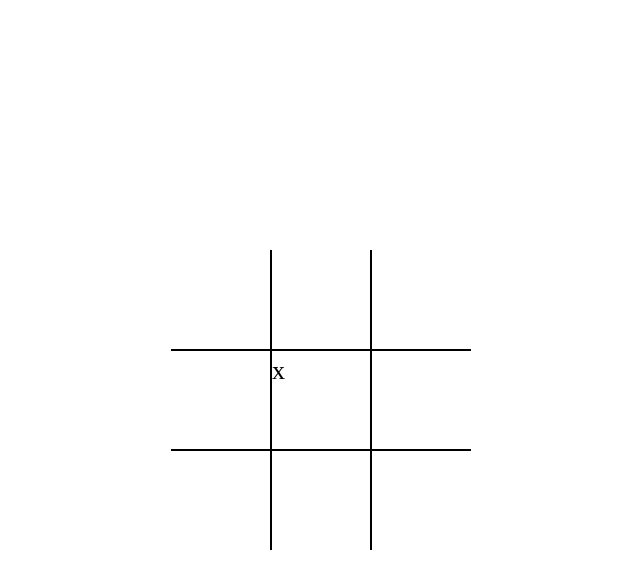
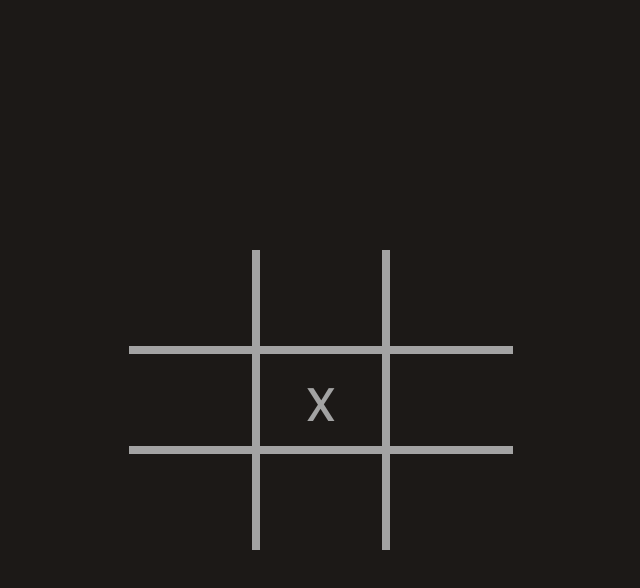
Before and after one commit to mbthales/jogo-da-velha, a website built with Vite: page index.html in a window 1280 px wide. Both pictures are taken after a click on the element 640 px from the left and 400 px from the top of the page. Shown: the whole page, without its empty margins (319-959 px from the left). Built offline with nearby package versions, Linux system fonts and the light colour scheme.

Commit message:
Add tailwind and changed a thing in main.ts for a better styling

```diff
--- a/index.html
+++ b/index.html
@@ -6,34 +6,89 @@
 		<title>Tic Tac Toe</title>
 		<link rel="stylesheet" href="src/style.css" />
 	</head>
-	<body>
-		<main>
-			<div class="table" data-js="board">
-				<div class="row">
-					<div class="square" data-js="board-box board-box-0"></div>
-					<div class="square" data-js="board-box board-box-1"></div>
-					<div class="square" data-js="board-box board-box-2"></div>
+	<body
+		class="flex h-screen w-screen items-center justify-center bg-stone-900"
+	>
+		<main class="h-2/4 w-full">
+			<div
+				class="mx-auto flex h-full w-11/12 max-w-sm flex-col justify-center"
+				data-js="board"
+			>
+				<div class="flex h-[25%] w-full">
+					<div
+						class="flex h-full w-full items-center justify-center border-4 border-l-0 border-t-0 border-neutral-400 font-['Poppins'] text-6xl text-neutral-400 hover:cursor-pointer"
+						data-js="board-box board-box-0"
+					>
+						<p></p>
+					</div>
+					<div
+						class="flex w-full items-center justify-center border-4 border-t-0 border-neutral-400 text-center font-['Poppins'] text-6xl leading-[180%] text-neutral-400 hover:cursor-pointer"
+						data-js="board-box board-box-1"
+					>
+						<p></p>
+					</div>
+					<div
+						class="flex w-full items-center justify-center border-4 border-r-0 border-t-0 border-neutral-400 text-center font-['Poppins'] text-6xl leading-[180%] text-neutral-400 hover:cursor-pointer"
+						data-js="board-box board-box-2"
+					>
+						<p></p>
+					</div>
 				</div>
-				<div class="row">
-					<div class="square" data-js="board-box board-box-3"></div>
-					<div class="square" data-js="board-box board-box-4"></div>
-					<div class="square" data-js="board-box board-box-5"></div>
+				<div class="flex h-[25%] w-full">
+					<div
+						class="flex w-full items-center justify-center border-4 border-l-0 border-neutral-400 text-center font-['Poppins'] text-6xl leading-[180%] text-neutral-400 hover:cursor-pointer"
+						data-js="board-box board-box-3"
+					>
+						<p></p>
+					</div>
+					<div
+						class="flex w-full items-center justify-center border-4 border-neutral-400 text-center font-['Poppins'] text-6xl leading-[180%] text-neutral-400 hover:cursor-pointer"
+						data-js="board-box board-box-4"
+					>
+						<p></p>
+					</div>
+					<div
+						class="flex w-full items-center justify-center border-4 border-r-0 border-neutral-400 text-center font-['Poppins'] text-6xl leading-[180%] text-neutral-400 hover:cursor-pointer"
+						data-js="board-box board-box-5"
+					>
+						<p></p>
+					</div>
 				</div>
-				<div class="row">
-					<div class="square" data-js="board-box board-box-6"></div>
-					<div class="square" data-js="board-box board-box-7"></div>
-					<div class="square" data-js="board-box board-box-8"></div>
+				<div class="flex h-[25%] w-full">
+					<div
+						class="flex w-full items-center justify-center border-4 border-b-0 border-l-0 border-neutral-400 text-center font-['Poppins'] text-6xl leading-[180%] text-neutral-400 hover:cursor-pointer"
+						data-js="board-box board-box-6"
+					>
+						<p></p>
+					</div>
+					<div
+						class="flex w-full items-center justify-center border-4 border-b-0 border-neutral-400 text-center font-['Poppins'] text-6xl leading-[180%] text-neutral-400 hover:cursor-pointer"
+						data-js="board-box board-box-7"
+					>
+						<p></p>
+					</div>
+					<div
+						class="flex w-full items-center justify-center border-4 border-b-0 border-r-0 border-neutral-400 text-center font-['Poppins'] text-6xl leading-[180%] text-neutral-400 hover:cursor-pointer"
+						data-js="board-box board-box-8"
+					>
+						<p></p>
+					</div>
 				</div>
 			</div>
-			<div class="container-end-match" data-js="end-game">
-				<p class="result" data-js="result"></p>
+			<div
+				class="absolute top-0 hidden h-full w-full flex-col items-center justify-center bg-stone-900 opacity-90"
+				data-js="end-game"
+			>
+				<p
+					class="result mb-8 text-center font-['Poppins'] text-6xl text-neutral-400"
+					data-js="result"
+				></p>
 				<button
-					class="btn"
+					class="rounded border-4 border-neutral-400 px-6 py-2 font-['Poppins'] text-xl text-neutral-400"
 					type="button"
-					id="btn-restart-game"
 					data-js="reset"
 				>
-					Restart
+					restart
 				</button>
 			</div>
 		</main>
--- a/package.json
+++ b/package.json
@@ -11,7 +11,12 @@
 	"devDependencies": {
 		"@typescript-eslint/eslint-plugin": "^5.60.0",
 		"@typescript-eslint/parser": "^5.60.0",
+		"autoprefixer": "^10.4.14",
 		"eslint": "^8.43.0",
+		"postcss": "^8.4.24",
+		"prettier": "^2.8.8",
+		"prettier-plugin-tailwindcss": "^0.3.0",
+		"tailwindcss": "^3.3.2",
 		"typescript": "^5.0.2",
 		"vite": "^4.3.9"
 	}
--- /dev/null
+++ b/postcss.config.js
@@ -0,0 +1,6 @@
+export default {
+	plugins: {
+		tailwindcss: {},
+		autoprefixer: {},
+	},
+}
--- a/src/main.ts
+++ b/src/main.ts
@@ -19,7 +19,8 @@ function createGame() {
 				target.getAttribute('data-js')?.split(' ')[1].split('-')[2]
 			)
 
-			target.innerHTML = player
+			const boxTextEl = <HTMLElement>target.childNodes[1]
+			boxTextEl.innerHTML = player
 			board[boxPosition] = player
 
 			checkWinner()
--- a/src/style.css
+++ b/src/style.css
@@ -1,114 +1,5 @@
-* {
-  box-sizing: border-box;
-  line-height: 1.5;
-  margin: 0;
-  padding: 0;
-}
+@import url('https://fonts.googleapis.com/css2?family=Poppins&display=swap');
 
-html {
-  font-size: 20px;
-}
-
-html,
-body,
-main {
-  height: 100%;
-  width: 100%;
-}
-
-main {
-  align-items: center;
-  display: flex;
-  justify-content: center;
-}
-
-.row {
-  display: flex;
-}
-
-.square {
-  border: 1px solid black;
-  font-size: 1.3rem;
-  height: 100px;
-  width: 100px;
-}
-
-.row:nth-of-type(1) .square:nth-of-type(1) {
-  border-left: 0;
-  border-top: 0;
-}
-
-.row:nth-of-type(1) .square:nth-of-type(2) {
-  border-top: 0;
-}
-
-.row:nth-of-type(1) .square:nth-of-type(3) {
-  border-right: 0;
-  border-top: 0;
-}
-
-.row:nth-of-type(2) .square:nth-of-type(1) {
-  border-left: 0;
-}
-
-.row:nth-of-type(2) .square:nth-of-type(3) {
-  border-right: 0;
-}
-
-.row:nth-of-type(3) .square:nth-of-type(1) {
-  border-bottom: 0;
-  border-left: 0;
-}
-
-.row:nth-of-type(3) .square:nth-of-type(2) {
-  border-bottom: 0;
-}
-
-.row:nth-of-type(3) .square:nth-of-type(3) {
-  border-bottom: 0;
-  border-right: 0;
-}
-
-.circle,
-.x {
-  text-align: center;
-  line-height: 100px;
-}
-
-.circle::before {
-  content: "O";
-}
-
-.x::before {
-  content: "X";
-}
-
-.container-end-match {
-  background-color: #00000077;
-  color: #fff;
-  display: none;
-  font-size: 3rem;
-  height: 180px;
-  position: absolute;
-  right: 50%;
-  text-align: center;
-  top: 50%;
-  transform: translate(50%, -50%);
-  vertical-align: middle;
-  width: 380px;
-  z-index: 9999;
-}
-
-.result {
-  position: relative;
-  top: 50%;
-  transform: translateY(-50%);
-}
-
-.btn {
-  background-color: #fff;
-  border: 0;
-  cursor: pointer;
-  margin-bottom: 10px;
-  padding: 5px;
-}
+@tailwind base;
+@tailwind components;
+@tailwind utilities;
--- /dev/null
+++ b/tailwind.config.js
@@ -0,0 +1,8 @@
+/** @type {import('tailwindcss').Config} */
+export default {
+	content: ['./index.html', './src/**/*.{js,ts,jsx,tsx}'],
+	theme: {
+		extend: {},
+	},
+	plugins: [],
+}
```
Also changed, not shown: 1 other file.
